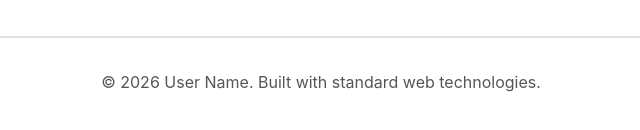
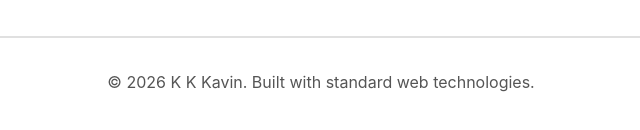
Before and after one commit to kkkavin/kkkavin.github.io, a plain HTML site: page index.html in a window 1280 px wide. Shown: the part 3963-4093 px from the top of the page, 319-959 px from the left. Drawn offline with nearby package versions, Linux system fonts and the light colour scheme.

Commit message:
Auto-commit: .vscode/settings.json, index.html at 2/10/2026, 6:50:22 PM

```diff
--- a/index.html
+++ b/index.html
@@ -43,7 +43,7 @@
 
     <footer>
         <div class="container">
-            <p>&copy; 2026 User Name. Built with standard web technologies.</p>
+            <p>&copy; 2026 K K Kavin. Built with standard web technologies.</p>
         </div>
     </footer>
 
```
